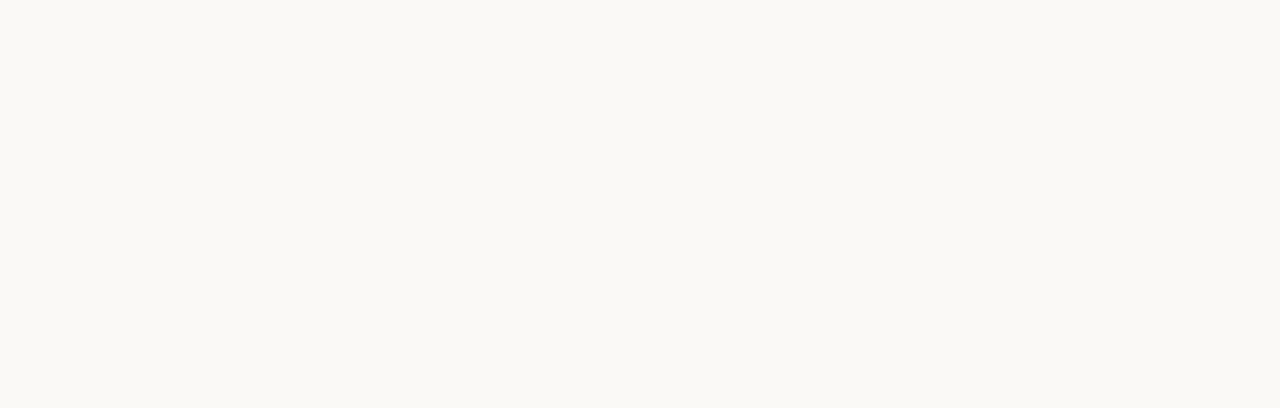
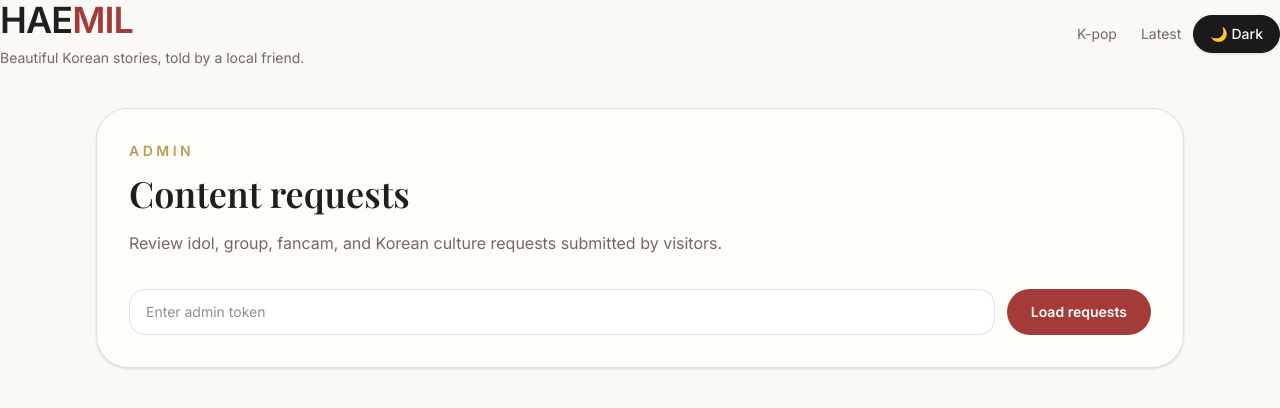
Before and after one commit to kjgusgh-source/korea-inside, a Next.js app: page /admin/requests in a window 1280 px wide. Before the commit this address had no page. Shown: the top 408 px of the page. Built offline with nearby package versions, Linux system fonts and the light colour scheme; a web font is replaced by a local one.

Commit message:
Add admin request review page

```diff
--- /dev/null
+++ b/app/admin/requests/page.tsx
@@ -0,0 +1,181 @@
+"use client";
+
+import { useState, type FormEvent } from "react";
+import SiteHeader from "../../../components/SiteHeader";
+
+type ContentRequest = {
+  id: string;
+  group_name: string | null;
+  member_name: string | null;
+  video_type: string;
+  youtube_url: string | null;
+  country: string | null;
+  message: string | null;
+  status: string;
+  created_at: string;
+};
+
+export default function AdminRequestsPage() {
+  const [token, setToken] = useState("");
+  const [requests, setRequests] = useState<ContentRequest[]>([]);
+  const [message, setMessage] = useState("");
+  const [isLoading, setIsLoading] = useState(false);
+  const [hasLoaded, setHasLoaded] = useState(false);
+
+  const loadRequests = async (event?: FormEvent<HTMLFormElement>) => {
+    event?.preventDefault();
+
+    if (!token.trim()) {
+      setMessage("Please enter the admin token.");
+      return;
+    }
+
+    setIsLoading(true);
+    setMessage("");
+
+    try {
+      const response = await fetch("/api/admin/requests", {
+        headers: {
+          Authorization: `Bearer ${token.trim()}`,
+        },
+      });
+
+      const result = await response.json();
+
+      if (!response.ok) {
+        setMessage(result.error ?? "Could not load requests.");
+        return;
+      }
+
+      setRequests(result.requests ?? []);
+      setHasLoaded(true);
+      setMessage("");
+    } catch {
+      setMessage("Could not connect to the admin API.");
+    } finally {
+      setIsLoading(false);
+    }
+  };
+
+  return (
+    <main className="min-h-screen bg-[var(--background)] text-[var(--text)]">
+      <SiteHeader />
+
+      <section className="mx-auto max-w-6xl px-5 py-10 md:px-8">
+        <div className="rounded-[2rem] border border-[var(--border)] bg-[var(--card)] p-6 shadow-sm md:p-8">
+          <p className="text-sm font-semibold uppercase tracking-[0.25em] text-[var(--gold)]">
+            Admin
+          </p>
+
+          <h1 className="mt-3 text-3xl font-semibold md:text-4xl">
+            Content requests
+          </h1>
+
+          <p className="mt-4 max-w-2xl text-sm leading-7 text-[var(--muted)] md:text-base">
+            Review idol, group, fancam, and Korean culture requests submitted by
+            visitors.
+          </p>
+
+          <form
+            onSubmit={loadRequests}
+            className="mt-8 flex flex-col gap-3 md:flex-row"
+          >
+            <input
+              type="password"
+              value={token}
+              onChange={(event) => setToken(event.target.value)}
+              placeholder="Enter admin token"
+              className="min-w-0 flex-1 rounded-2xl border border-[var(--border)] bg-[var(--surface)] px-4 py-3 text-sm text-[var(--text)] outline-none transition focus:border-[var(--accent)]"
+            />
+
+            <button
+              type="submit"
+              disabled={isLoading}
+              className="rounded-full bg-[var(--accent)] px-6 py-3 text-sm font-semibold text-white transition hover:-translate-y-0.5 hover:shadow-lg disabled:cursor-not-allowed disabled:opacity-60"
+            >
+              {isLoading ? "Loading..." : "Load requests"}
+            </button>
+          </form>
+
+          {message && (
+            <p className="mt-4 rounded-2xl bg-[var(--accent-soft)] px-4 py-3 text-sm leading-6 text-[var(--text)]">
+              {message}
+            </p>
+          )}
+        </div>
+
+        <section className="mt-8">
+          {hasLoaded && requests.length === 0 && (
+            <div className="rounded-[2rem] border border-dashed border-[var(--border)] bg-[var(--card)] p-6 text-sm text-[var(--muted)]">
+              No requests yet.
+            </div>
+          )}
+
+          <div className="grid gap-4">
+            {requests.map((request) => (
+              <article
+                key={request.id}
+                className="rounded-[2rem] border border-[var(--border)] bg-[var(--card)] p-5 shadow-sm"
+              >
+                <div className="flex flex-col gap-3 md:flex-row md:items-start md:justify-between">
+                  <div>
+                    <p className="text-xs uppercase tracking-[0.2em] text-[var(--muted)]">
+                      {new Date(request.created_at).toLocaleString()}
+                    </p>
+
+                    <h2 className="mt-2 text-xl font-semibold">
+                      {request.member_name || "Unknown member"}
+                      {request.group_name ? ` · ${request.group_name}` : ""}
+                    </h2>
+                  </div>
+
+                  <span className="w-fit rounded-full bg-[var(--accent-soft)] px-3 py-1 text-xs font-semibold text-[var(--text)]">
+                    {request.status}
+                  </span>
+                </div>
+
+                <div className="mt-4 grid gap-3 text-sm leading-6 text-[var(--muted)] md:grid-cols-2">
+                  <p>
+                    <span className="font-semibold text-[var(--text)]">
+                      Video type:
+                    </span>{" "}
+                    {request.video_type}
+                  </p>
+
+                  <p>
+                    <span className="font-semibold text-[var(--text)]">
+                      Country:
+                    </span>{" "}
+                    {request.country || "-"}
+                  </p>
+                </div>
+
+                {request.youtube_url && (
+                  <p className="mt-3 text-sm leading-6">
+                    <span className="font-semibold text-[var(--text)]">
+                      YouTube:
+                    </span>{" "}
+                    <a
+                      href={request.youtube_url}
+                      target="_blank"
+                      rel="noreferrer"
+                      className="text-[var(--accent)] underline underline-offset-4"
+                    >
+                      Open link
+                    </a>
+                  </p>
+                )}
+
+                {request.message && (
+                  <p className="mt-4 rounded-2xl bg-[var(--surface)] p-4 text-sm leading-7 text-[var(--muted)]">
+                    {request.message}
+                  </p>
+                )}
+              </article>
+            ))}
+          </div>
+        </section>
+      </section>
+    </main>
+  );
+}
--- /dev/null
+++ b/app/api/admin/requests/route.ts
@@ -0,0 +1,49 @@
+import { NextResponse } from "next/server";
+import { supabaseServer } from "../../../../lib/supabaseServer";
+
+function getBearerToken(request: Request) {
+  const authorization = request.headers.get("authorization");
+
+  if (!authorization?.startsWith("Bearer ")) {
+    return null;
+  }
+
+  return authorization.replace("Bearer ", "").trim();
+}
+
+export async function GET(request: Request) {
+  const adminToken = process.env.ADMIN_REQUEST_TOKEN;
+  const requestToken = getBearerToken(request);
+
+  if (!adminToken) {
+    return NextResponse.json(
+      { error: "Missing ADMIN_REQUEST_TOKEN." },
+      { status: 500 }
+    );
+  }
+
+  if (!requestToken || requestToken !== adminToken) {
+    return NextResponse.json(
+      { error: "Invalid admin token." },
+      { status: 401 }
+    );
+  }
+
+  const { data, error } = await supabaseServer
+    .from("content_requests")
+    .select(
+      "id, group_name, member_name, video_type, youtube_url, country, message, status, created_at"
+    )
+    .order("created_at", { ascending: false });
+
+  if (error) {
+    console.error("Admin requests fetch error:", error);
+
+    return NextResponse.json(
+      { error: "Failed to load requests." },
+      { status: 500 }
+    );
+  }
+
+  return NextResponse.json({ requests: data ?? [] });
+}
```
